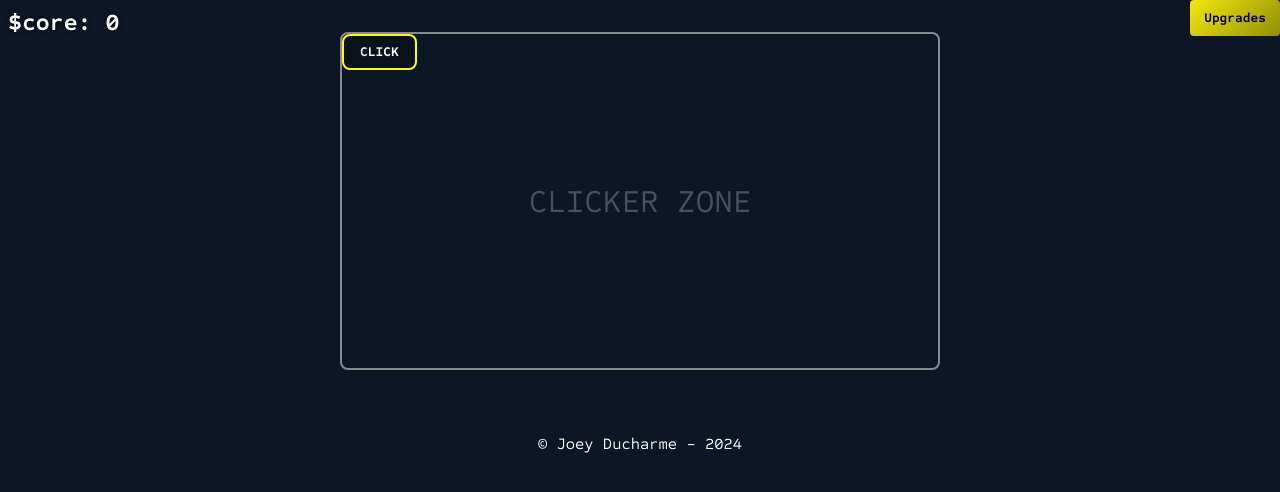
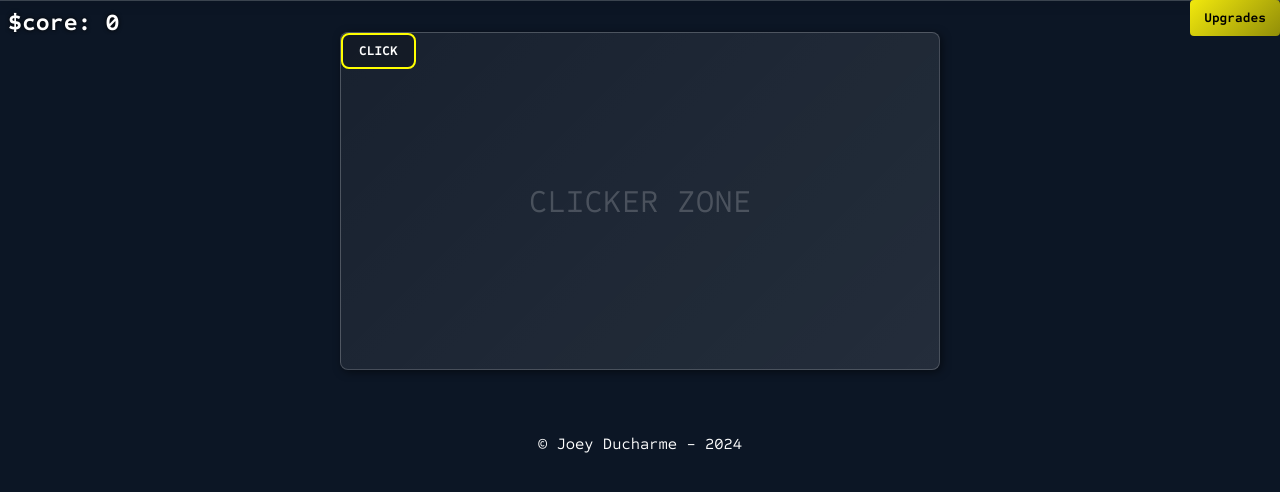
Before and after one commit to Joeyduch/Score-Clicker, a React (Vite) app: page / in a window 1280 px wide. Shown: the top 492 px of the page. Built offline with nearby package versions, Linux system fonts and the light colour scheme.

Commit message:
ClickerArea glass style

```diff
--- a/src/components/ClickArea/ClickArea.module.css
+++ b/src/components/ClickArea/ClickArea.module.css
@@ -10,8 +10,12 @@
 
     margin: auto;
 
-    border: 2px solid rgba(255,255,255, 0.5);
+    background: var(--gradient-glass);
+
+    border: 1px solid rgba(255,255,255, 0.2);
     border-radius: 8px;
+
+    box-shadow: var(--box-shadow-standard);
   }
 
   .decorationText {
@@ -28,7 +32,7 @@
 
     user-select: none;
 
-    color: rgba(255, 255, 255, 0.25);
+    color: rgba(255, 255, 255, 0.2);
 
     font-size: 2rem;
   }
--- a/src/components/Market/HistoryGraph.module.css
+++ b/src/components/Market/HistoryGraph.module.css
@@ -19,11 +19,12 @@
 
     margin: auto;
 
+    border: 1px solid rgba(255, 255, 255, 0.2);
     border-radius: 8px;
 
-    background: linear-gradient(135deg, rgba(255,255,255, 0.05), rgba(255, 255, 255, 0.1));
+    background: var(--gradient-glass);
 
-    box-shadow: 1px 1px 4px 0px rgba(0,0,0, 0.2);
+    box-shadow: var(--box-shadow-standard);
 }
 
 .canvas_numberHighest, .canvas_numberLowest {
--- a/src/components/UpgradesMenu/UpgradesMenu.module.css
+++ b/src/components/UpgradesMenu/UpgradesMenu.module.css
@@ -9,7 +9,11 @@
 
     margin: 0 !important;
 
+    border-bottom: 1px solid rgb(255,255,255, 0.2);
+
     backdrop-filter: blur(10px);
+
+    box-shadow: 0px 4px 8px 0px rgba(0,0,0, 0.5);
 
     /* background: linear-gradient(0deg, var(--color-background), black); */
 }
--- a/src/index.css
+++ b/src/index.css
@@ -8,6 +8,9 @@
     --gradient-green: linear-gradient(135deg, #0ac11a, #055f0c);
     --gradient-red: linear-gradient(135deg, #f20d0d, #920808);
     --gradient-yellow: linear-gradient(135deg, #f2e90d, #928e08);
+    --gradient-glass: linear-gradient(135deg, rgba(255,255,255, 0.05), rgba(255, 255, 255, 0.1));
+
+    --box-shadow-standard: 2px 2px 8px 0px rgba(0,0,0, 0.5);
 }
 
 
```
Also changed, not shown: _NOTES.txt.
